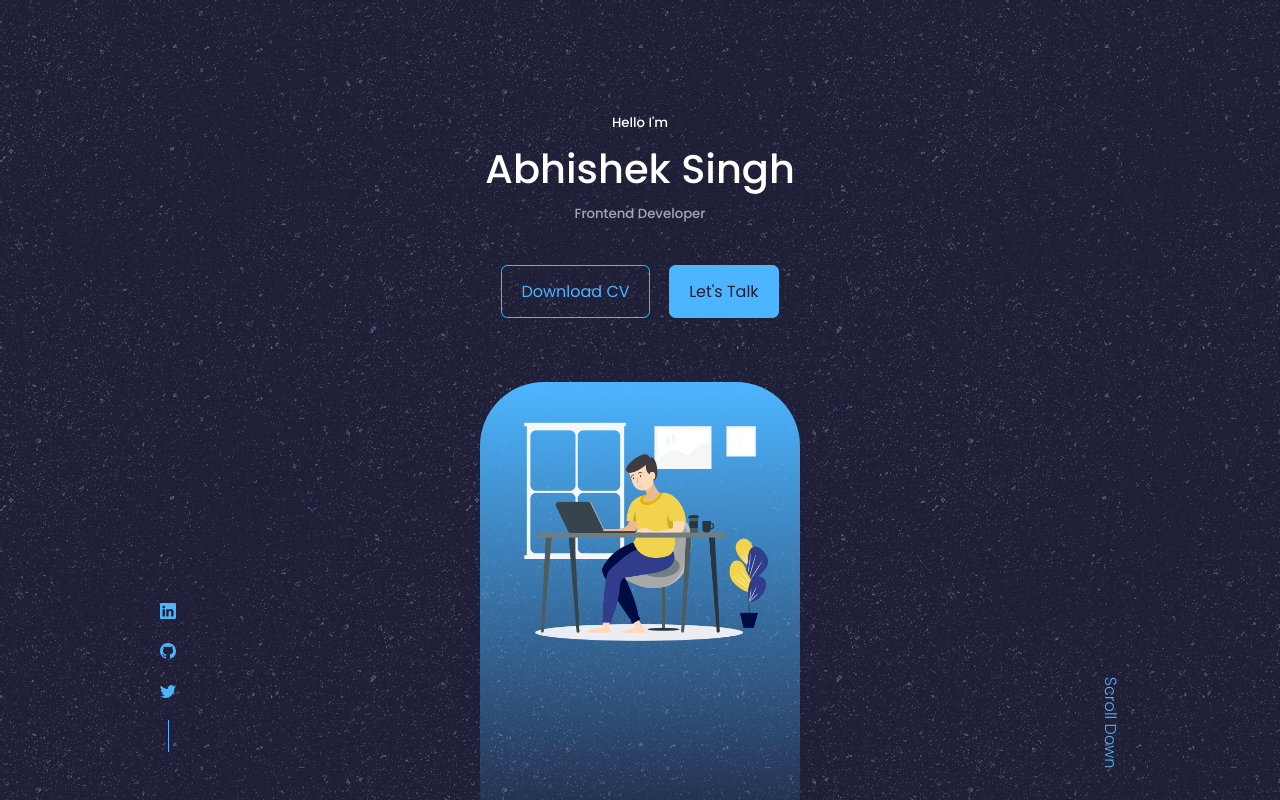
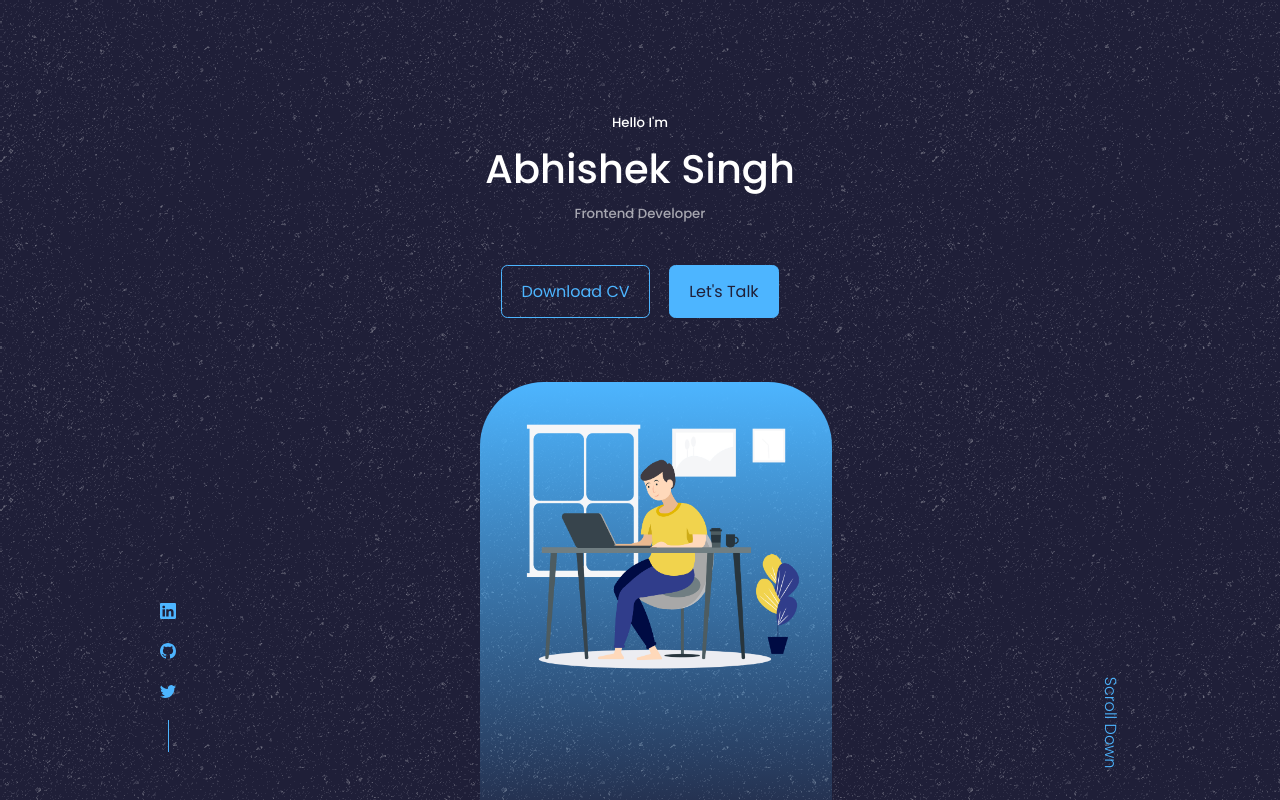
Before and after one commit to abhishek5131/myPortfolio, a React (Create React App) app: page / in a window 1280 px wide. Shown: the top 800 px of the page. Built offline with nearby package versions, Linux system fonts and the light colour scheme.

Commit message:
edited minor width to 22rem for header

```diff
--- a/src/components/header/header.css
+++ b/src/components/header/header.css
@@ -40,7 +40,7 @@ header{
 
 .me {
     background: linear-gradient(var(--color-primary), transparent);
-    width: 20rem;
+    width: 22rem;
     height: 30rem;
     position: absolute;
     left: calc(50% - 10rem); /* minus half of the width*/
```
